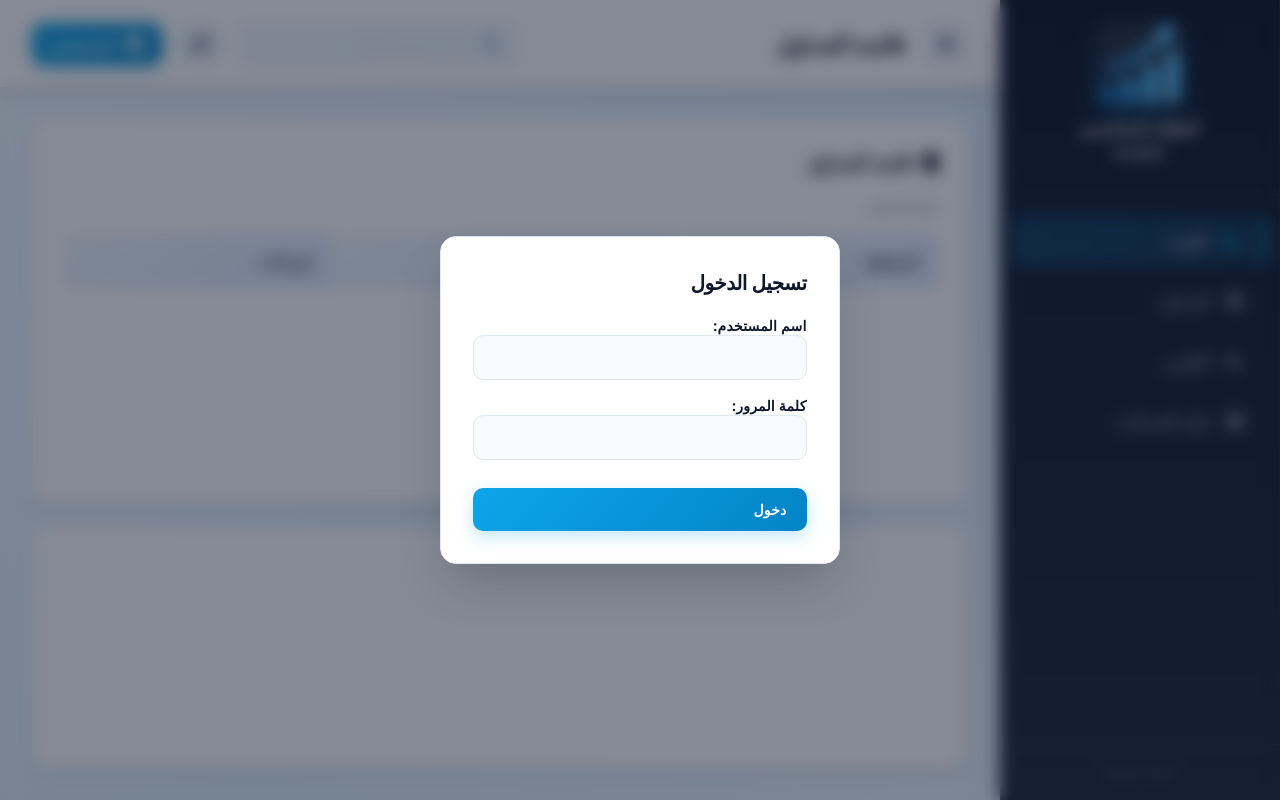
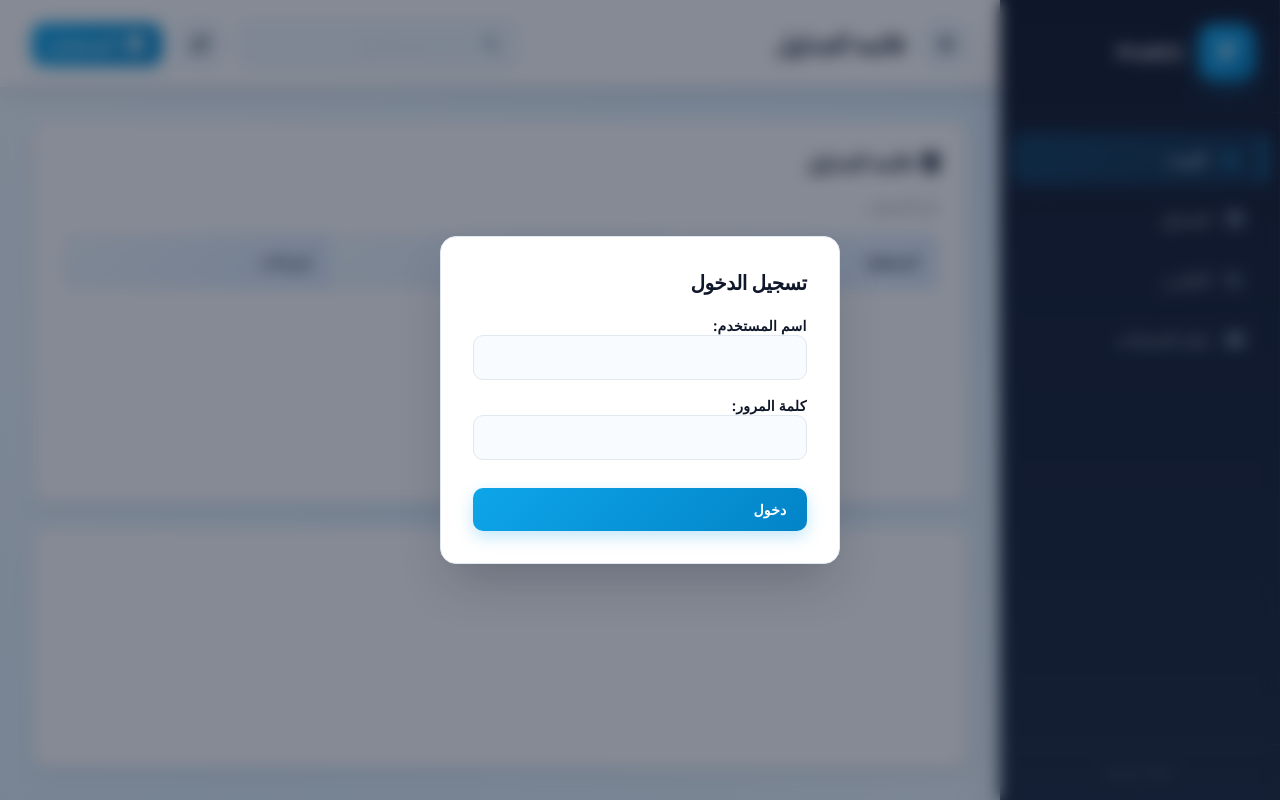
Before and after one commit to elgarhi2000-cloud/proacc-project, a website: page public/index.html in a window 1280 px wide. Drawn offline with Linux system fonts and the light colour scheme.

Commit message:
Add files via upload

```diff
--- a/public/index.html
+++ b/public/index.html
@@ -3,8 +3,7 @@
 <head>
   <meta charset="utf-8" />
   <meta name="viewport" content="width=device-width,initial-scale=1" />
-  <title>النظام المحاسبي - ProACC</title>
-  <link rel="icon" type="image/x-icon" href="/Icon.ico" />
+  <title>ProACCDB — قوائم الجداول</title>
   <link rel="stylesheet" href="https://cdnjs.cloudflare.com/ajax/libs/font-awesome/6.4.0/css/all.min.css" />
   <link rel="stylesheet" href="/styles.css" />
 </head>
@@ -12,13 +11,8 @@
   <div class="app">
     <aside class="sidebar" id="sidebar">
       <div class="logo">
-        <div class="logo-image">
-          <img src="/Icon.ico" alt="شعار النظام" class="logo-icon" />
-        </div>
-        <div class="logo-text-wrapper">
-          <div class="logo-title">النظام المحاسبي</div>
-          <div class="logo-subtitle" id="logo-text">ProACC</div>
-        </div>
+        <div class="logo-mark">P</div>
+        <div class="logo-text" id="logo-text">ProACC</div>
       </div>
       <nav class="nav">
         <a class="nav-item active" href="#" data-route="dashboard"><i class="fas fa-chart-line"></i><span class="label">اللوحة</span></a>
--- a/public/styles.css
+++ b/public/styles.css
@@ -55,49 +55,29 @@ button,select,input{font:inherit}
 	display:flex;
 	align-items:center;
 	gap:14px;
-	flex-direction:column;
-	text-align:center;
 }
 
-.logo-image{
-	width:80px;
-	height:80px;
-	border-radius:12px;
-	overflow:hidden;
+.logo-mark{
+	width:56px;
+	height:56px;
+	border-radius:16px;
+	background:linear-gradient(135deg, var(--primary) 0%, #0284c7 100%);
 	display:flex;
 	align-items:center;
 	justify-content:center;
-	background:rgba(255,255,255,0.1);
+	font-size:26px;
+	font-weight:800;
+	color:#fff;
 	box-shadow:0 8px 24px rgba(14, 165, 233, 0.3);
+	letter-spacing:-1px;
 	flex-shrink:0;
 }
 
-.logo-icon{
-	width:100%;
-	height:100%;
-	object-fit:cover;
-}
-
-.logo-text-wrapper{
-	display:flex;
-	flex-direction:column;
-	gap:4px;
-	width:100%;
-}
-
-.logo-title{
-	font-size:16px;
+.logo-text{
+	font-size:18px;
 	font-weight:700;
 	color:#fff;
 	letter-spacing:0.5px;
-	line-height:1.3;
-}
-
-.logo-subtitle{
-	font-size:14px;
-	font-weight:600;
-	color:#e0f2fe;
-	letter-spacing:0.3px;
 }
 
 .nav{
```
Also changed, not shown: 1 other file.
